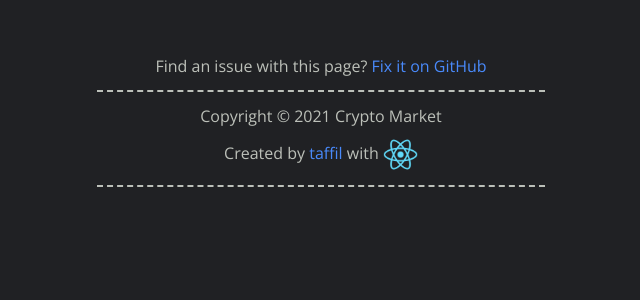
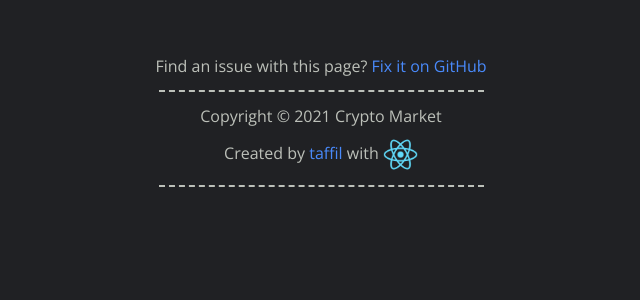
Before and after one commit to taffil/CryptoMarket, a React (Create React App) app: page / in a window 1280 px wide. Shown: the top 300 px of the page, without its empty margins (319-959 px from the left). Built offline with nearby package versions, Linux system fonts and the light colour scheme; no server answers.

Commit message:
done with footer

```diff
--- a/src/components/Footer.css
+++ b/src/components/Footer.css
@@ -10,7 +10,7 @@
 hr {
   border: none;
   border-top: 2px dashed #bcc0b9;
-  width: 35%;
+  width: 325px;
 }
 .footer > span {
   padding: 5px 0;
```
